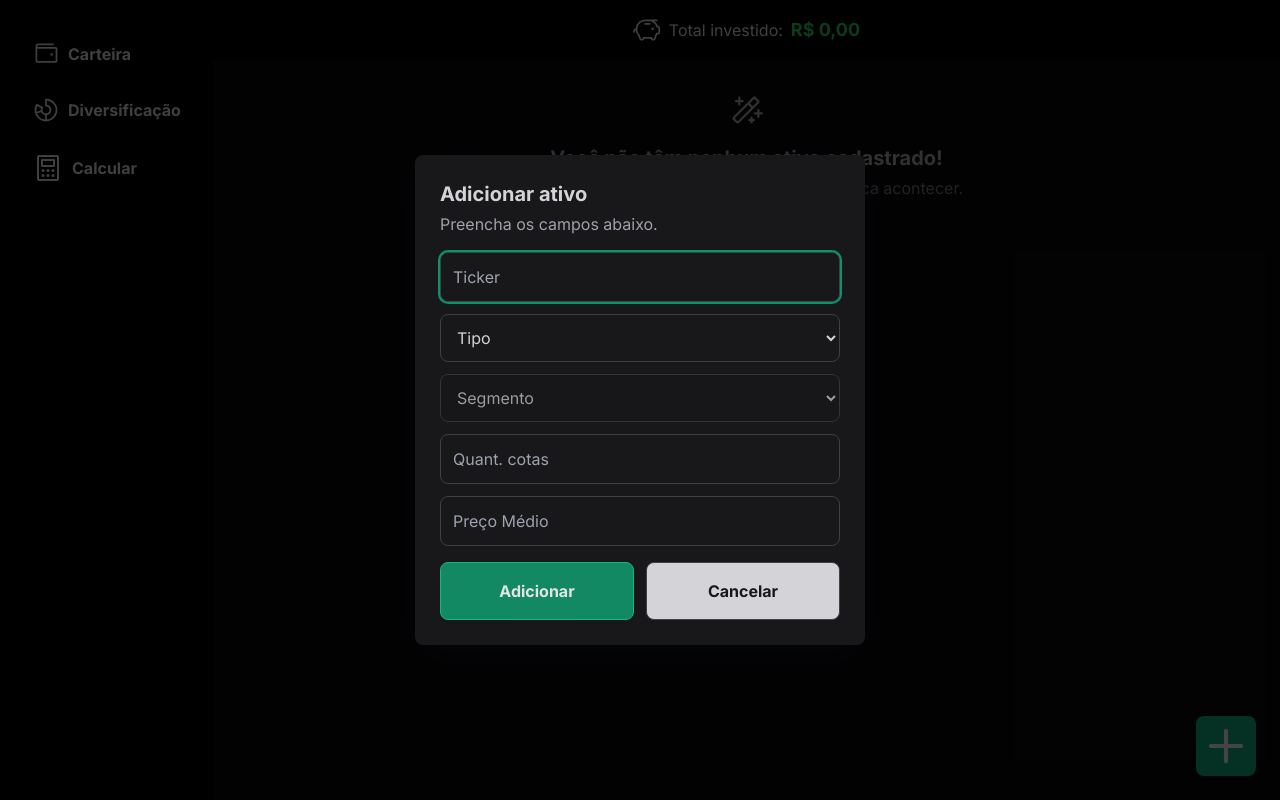
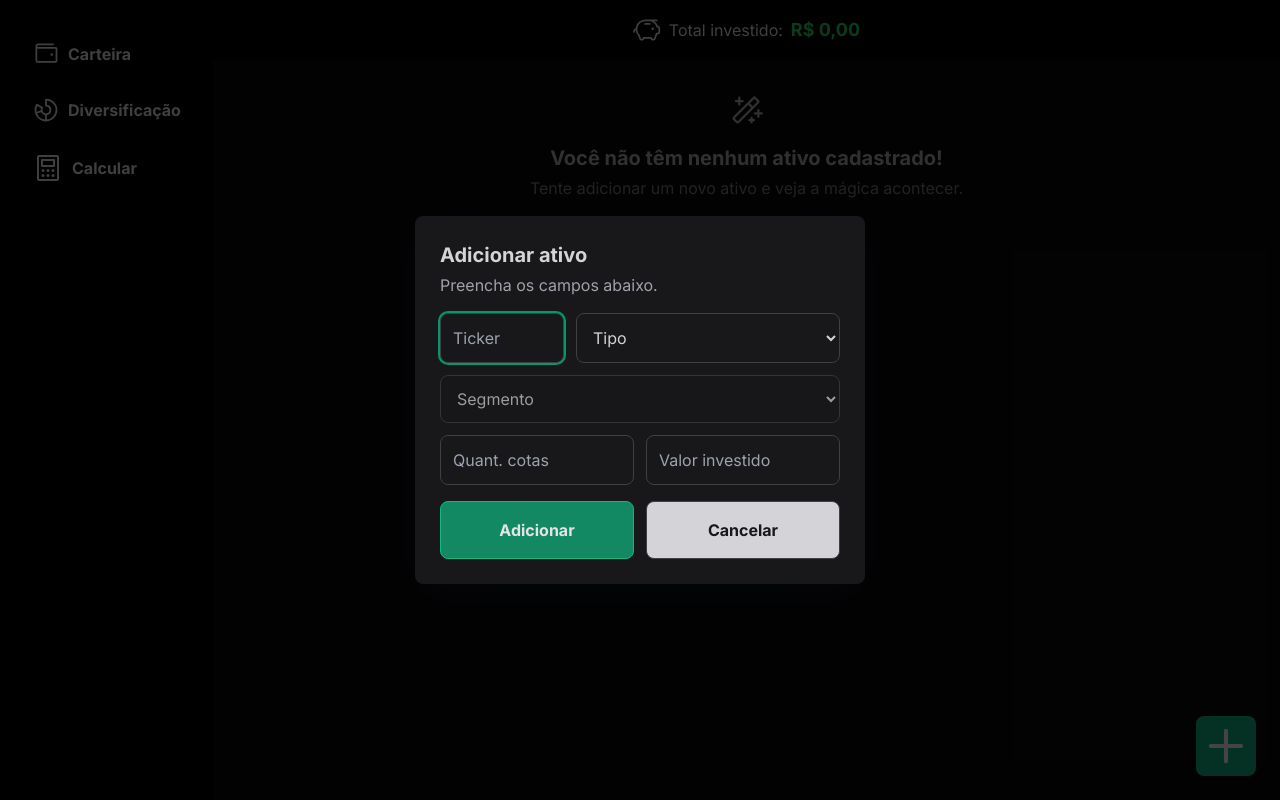
Before and after one commit to diegonatalo/GraphFII, a Next.js app: page /ativos in a window 1280 px wide. Both pictures are taken after a click on the button 1226 px from the left and 746 px from the top of the page. Built offline with nearby package versions, Linux system fonts and the light colour scheme.

Commit message:
update files

```diff
--- a/src/app/components/FiisTable/index.tsx
+++ b/src/app/components/FiisTable/index.tsx
@@ -65,7 +65,7 @@ export const FiisTable = () => {
                   {TransformaEmReais(fii.valorInvestido)}
                 </td>
                 <td className="border-t border-zinc-800 p-4 text-center text-zinc-200">
-                  {TransformaEmReais(fii.precoMedio)}
+                  {TransformaEmReais(fii.valorInvestido / fii.quantCotas)}
                 </td>
                 <td className="flex items-center justify-center gap-4 border-t border-zinc-800 p-4 text-center text-zinc-200">
                   <EditFiiDialog fii={fii} />
--- a/src/app/components/Forms/AddFiiForm.tsx
+++ b/src/app/components/Forms/AddFiiForm.tsx
@@ -15,8 +15,7 @@ export const AddFiiForm = () => {
     const newFii: Fii = {
       ticker: data.ticker,
       quantCotas: data.quantCotas,
-      precoMedio: data.precoMedio,
-      valorInvestido: data.precoMedio * data.quantCotas,
+      valorInvestido: data.valorInvestido,
       tipo: data.tipo,
       segmento: data.segmento
     }
@@ -31,9 +30,15 @@ export const AddFiiForm = () => {
       className="flex flex-col gap-3"
       onSubmit={handleSubmit(onSubmit)}
     >
-      <input required placeholder="Ticker" {...register('ticker')} />
+      <div className="flex gap-3">
+        <input
+          className="w-[45%]"
+          required
+          placeholder="Ticker"
+          {...register('ticker')}
+        />
 
-      <select required {...register('tipo')}>
+        <select className="w-full" required {...register('tipo')}>
           <option>Tipo</option>
           {Tipos.map((tipo) => (
             <option key={tipo} value={tipo}>
@@ -41,6 +46,7 @@ export const AddFiiForm = () => {
             </option>
           ))}
         </select>
+      </div>
 
       {type === 'Tijolo' ? (
         <select required {...register('segmento')}>
@@ -57,7 +63,9 @@ export const AddFiiForm = () => {
         </select>
       )}
 
+      <div className="flex gap-3">
         <input
+          className="w-full"
           type="number"
           required
           placeholder="Quant. cotas"
@@ -67,14 +75,16 @@ export const AddFiiForm = () => {
         />
 
         <input
+          className="w-full"
           type="number"
           step=".01"
           required
-        placeholder="Preço Médio"
-        {...register('precoMedio', {
+          placeholder="Valor investido"
+          {...register('valorInvestido', {
             valueAsNumber: true
           })}
         />
+      </div>
     </form>
   )
 }
--- a/src/app/components/Forms/EditFiiForm.tsx
+++ b/src/app/components/Forms/EditFiiForm.tsx
@@ -19,8 +19,7 @@ export const EditFiiForm = ({ fii }: EditFiiFormProps) => {
     const newFii: Fii = {
       ticker: data.ticker,
       quantCotas: data.quantCotas,
-      precoMedio: data.precoMedio,
-      valorInvestido: data.precoMedio * data.quantCotas,
+      valorInvestido: data.valorInvestido,
       tipo: data.tipo,
       segmento: data.segmento
     }
@@ -34,14 +33,16 @@ export const EditFiiForm = ({ fii }: EditFiiFormProps) => {
       className="flex flex-col gap-3"
       onSubmit={handleSubmit(onSubmit)}
     >
+      <div className="flex gap-3">
         <input
+          className="w-[45%]"
           required
           placeholder="Ticker"
           {...register('ticker')}
           defaultValue={fii.ticker}
         />
 
-      <select required {...register('tipo')}>
+        <select className="w-full" required {...register('tipo')}>
           <option>Tipo</option>
           {Tipos.map((tipo) => (
             <option key={tipo} value={tipo} selected={fii.tipo === tipo}>
@@ -49,6 +50,7 @@ export const EditFiiForm = ({ fii }: EditFiiFormProps) => {
             </option>
           ))}
         </select>
+      </div>
 
       {type === 'Tijolo' ? (
         <select required {...register('segmento')}>
@@ -69,7 +71,9 @@ export const EditFiiForm = ({ fii }: EditFiiFormProps) => {
         </select>
       )}
 
+      <div className="flex gap-3">
         <input
+          className="w-full"
           type="number"
           required
           placeholder="Quant. cotas"
@@ -80,15 +84,17 @@ export const EditFiiForm = ({ fii }: EditFiiFormProps) => {
         />
 
         <input
+          className="w-full"
           type="number"
           step=".01"
           required
-        placeholder="Preço Médio"
-        {...register('precoMedio', {
+          placeholder="Valor investido"
+          {...register('valorInvestido', {
             valueAsNumber: true
           })}
-        defaultValue={fii.precoMedio}
+          defaultValue={fii.valorInvestido}
         />
+      </div>
     </form>
   )
 }
--- a/src/app/types/type.d.ts
+++ b/src/app/types/type.d.ts
@@ -5,7 +5,6 @@ export type Fii = {
   tipo: (typeof Tipos)[number]
   segmento?: (typeof Segmentos)[number]
   quantCotas: number
-  precoMedio: number
   valorInvestido: number
 }
 
```
Lines whose indentation alone changed are shown as unchanged.
